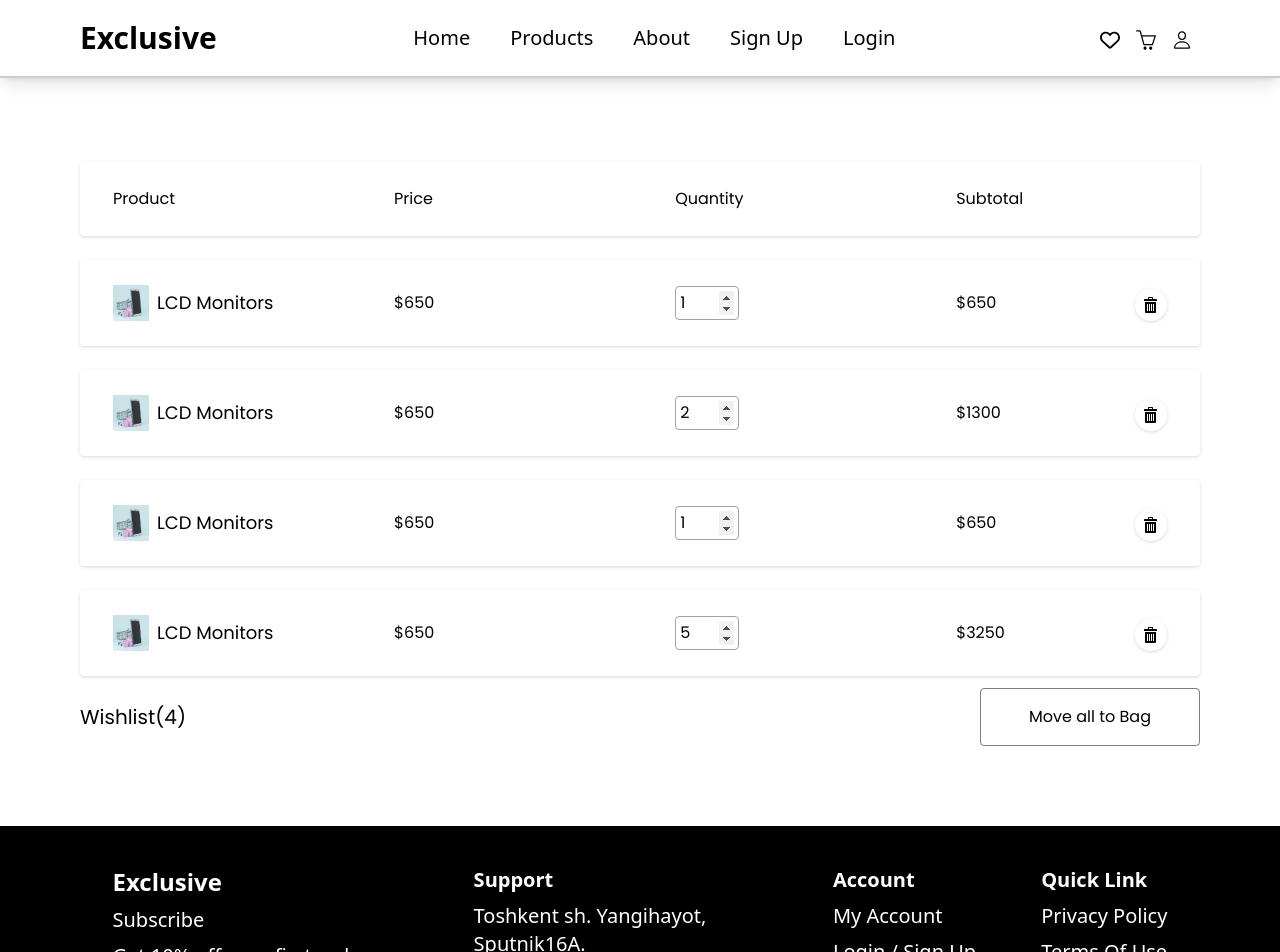
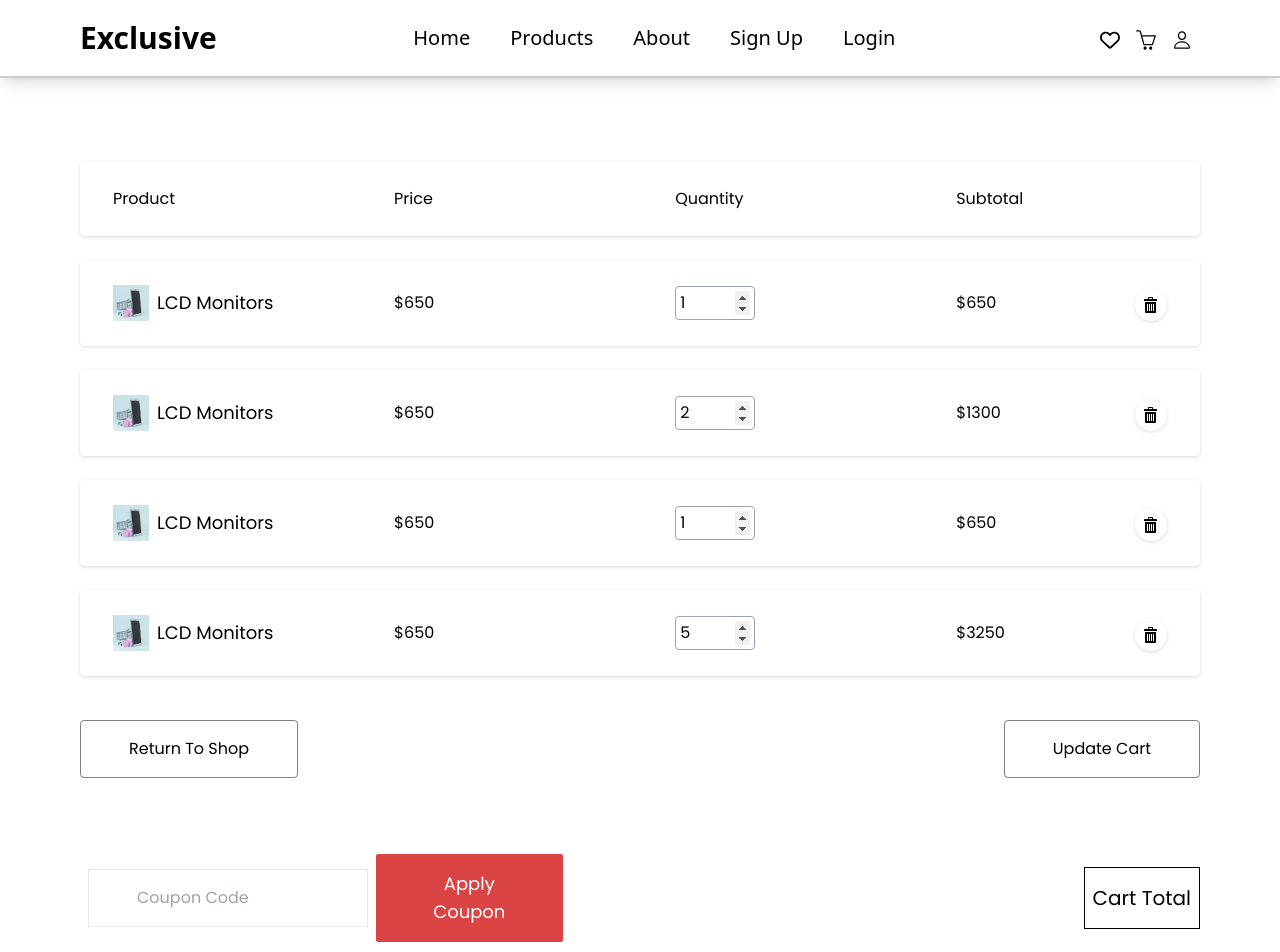
Before and after one commit to Khojayev12/ITBCW2-web, a React (Create React App) app: page /cart in a window 1280 px wide. Shown: the top 952 px of the page. Built offline with nearby package versions, Linux system fonts and the light colour scheme.

Commit message:
Cart page in development

```diff
--- a/src/components/cartProduct.jsx
+++ b/src/components/cartProduct.jsx
@@ -21,7 +21,7 @@ function CartProduct(props) {
                 <div className="ml-2 text-lg">{props.name}</div>
             </div>
             <div className="inline-flex flex-row items-center w-1/5">${props.price}</div>
-            <div className="inline-flex flex-row items-center w-1/5"><input className="w-16 border border-gray-400 rounded p-1" value={props.quantity} onChange={onChangeHandler} type="number" id="points" name="points" step="1"/></div>
+            <div className="inline-flex flex-row items-center w-1/5"><input min="1" className="w-20 border border-gray-400 rounded p-1" value={quantity} onChange={onChangeHandler} type="number" id="points" name="points" step="1"/></div>
             <div className="inline-flex flex-row items-center w-1/5">${props.price * quantity}</div>
             <div className="inline-flex w-8 h-8 bg-white absolute top-1/3 right-8 justify-center items-center rounded-2xl drop-shadow shadow-gray-400 transition-all hover:bg-c-button2 hover:text-white hover:scale-125"><ImBin/></div>
         </div>
--- a/src/pages/cart.jsx
+++ b/src/pages/cart.jsx
@@ -19,11 +19,24 @@ function Cart() {
                 <CartProduct Logo={Logo} name={"LCD Monitors"} price={650} quantity={1} />
                 <CartProduct Logo={Logo} name={"LCD Monitors"} price={650} quantity={5} />
             </div>
-            <div className="flex justify-between items-center">
-                <div className="text-xl">Wishlist(4)</div>
-                <button className="border border-opacity-50 border-black px-12 py-4 rounded">Move all to Bag</button>
+            <div className="flex justify-between items-center mt-8">
+                <button className="border border-opacity-50 border-black px-12 py-4 rounded">Return To Shop</button>
+                <button className="border border-opacity-50 border-black px-12 py-4 rounded">Update Cart</button>
             </div>
-
+            <div className="w-full my-16 flex flex-row justify-between items-center" >
+                <div className="inline-flex flex-row w-1/2 items-center" >
+                    <input type="text" placeholder="Coupon Code" className="w-3/6 mx-2 border px-12 py-4"/>
+                    <button
+                        className="login-btn flex  text-lg  bg-c-button2 text-white rounded-sm w-2/6 my-3 px-12 py-4 items-center justify-center hover:bg-c-hover-button2">
+                        Apply Coupon
+                    </button>
+                </div>
+                <div className="inline-flex flex-end">
+                    <div className="border border-black px-2 py-4" >
+                        <div className="text-xl text-black">Cart Total</div>
+                    </div>
+                </div>
+            </div>
 
         </div>
     );
```
